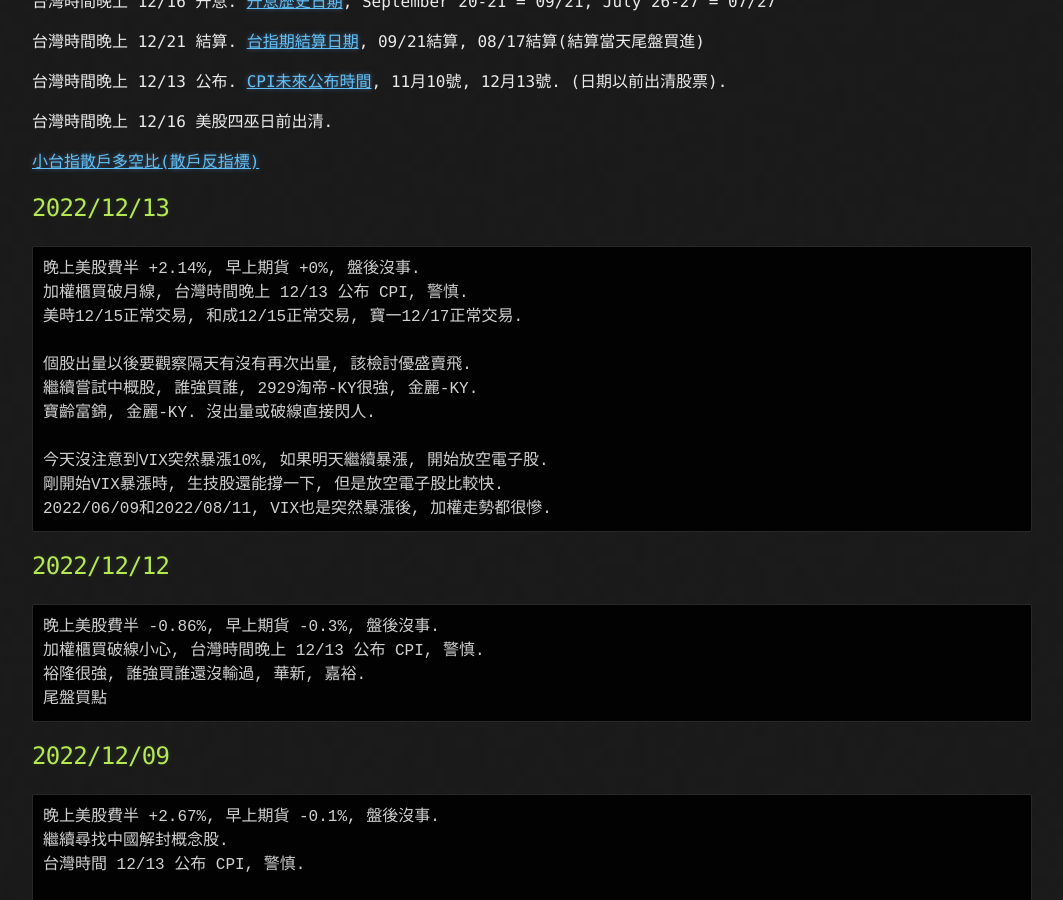
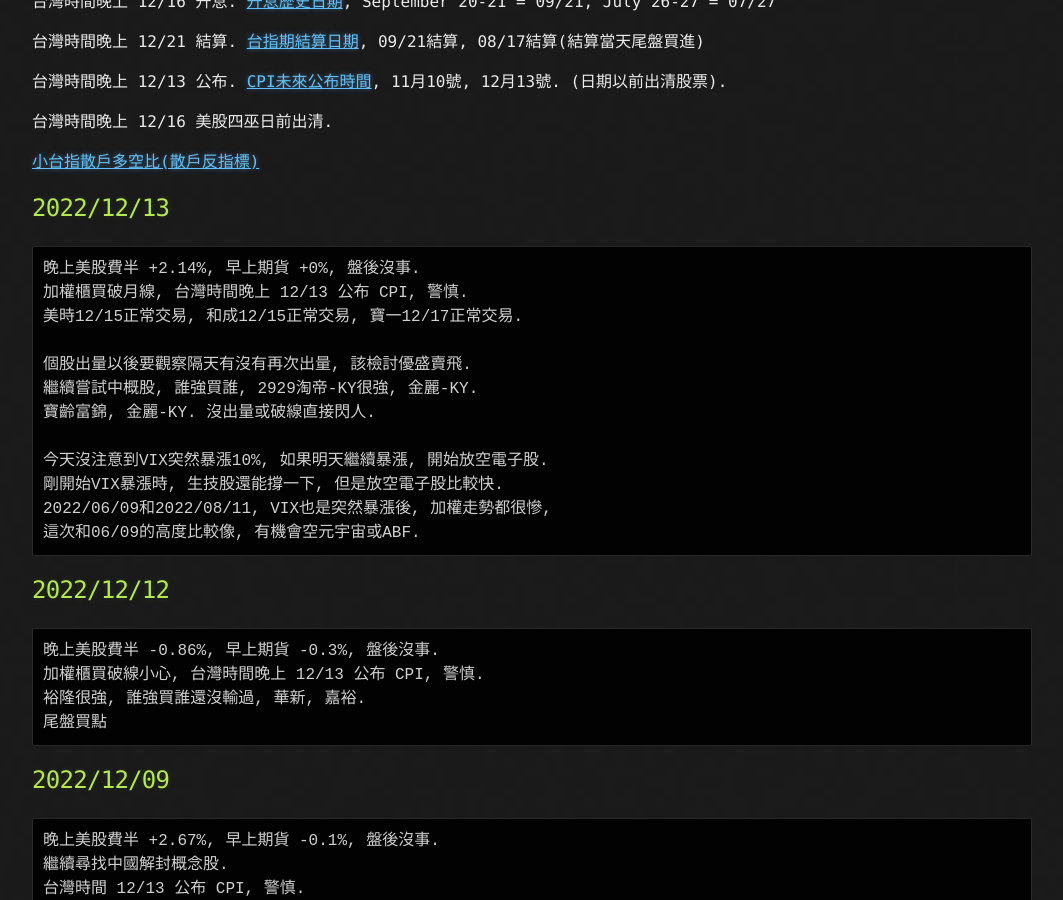
Before and after one commit to lepg5487/Stock_God, a Jekyll site: the page built from index.md, in a window 1280 px wide and 900 px high, scrolled down 348 px. Shown: the whole window, without its empty margins (108-1171 px from the left). Built offline with Jekyll 4.4.1, drawn with Linux system fonts in a browser that asks for light colours; our own code applies the rules of GitHub Pages for plain Markdown files.

Commit message:
Update index.md

````diff
--- a/index.md
+++ b/index.md
@@ -28,7 +28,8 @@ layout: testlayouts
 
 今天沒注意到VIX突然暴漲10%, 如果明天繼續暴漲, 開始放空電子股.
 剛開始VIX暴漲時, 生技股還能撐一下, 但是放空電子股比較快.
-2022/06/09和2022/08/11, VIX也是突然暴漲後, 加權走勢都很慘.
+2022/06/09和2022/08/11, VIX也是突然暴漲後, 加權走勢都很慘,
+這次和06/09的高度比較像, 有機會空元宇宙或ABF.
 ```
 
 ## 2022/12/12
````
